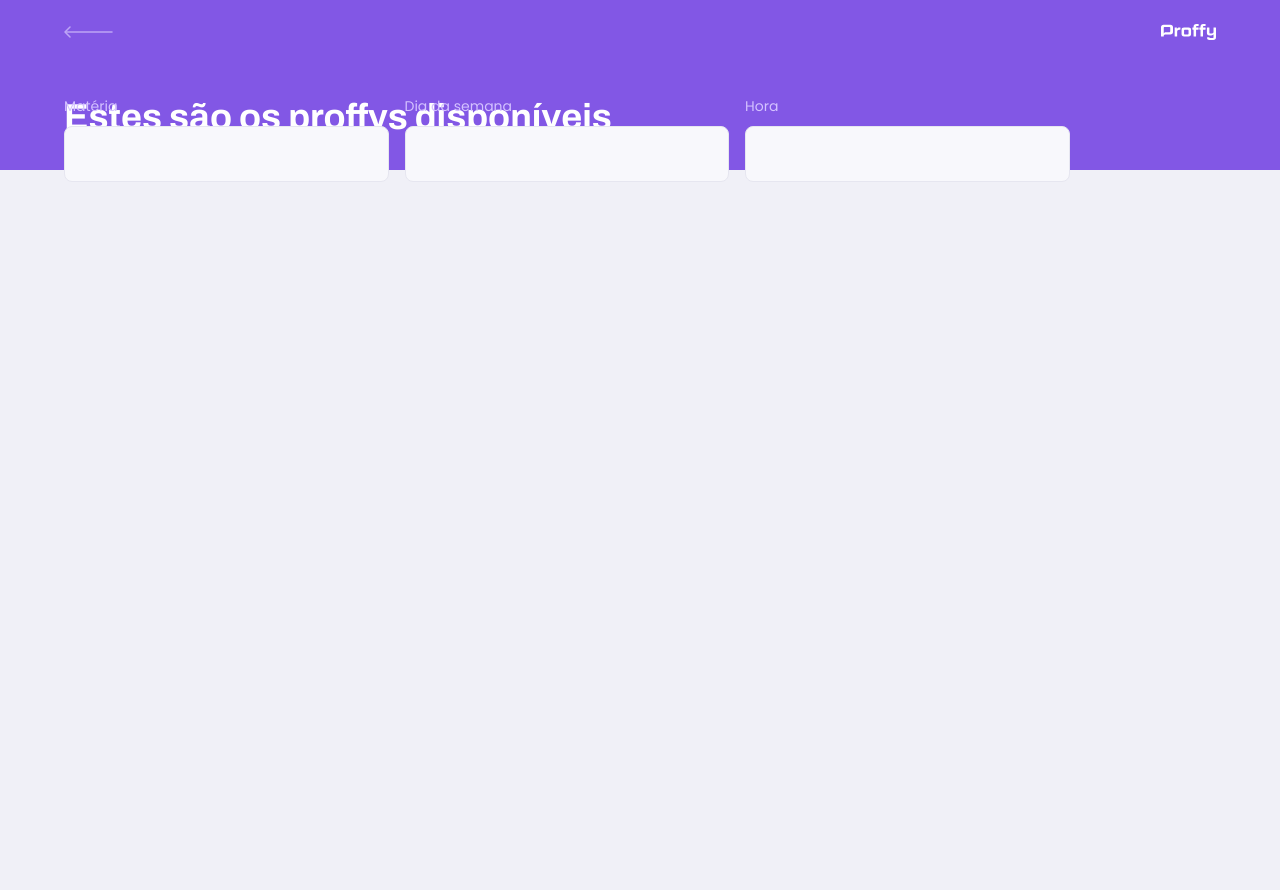
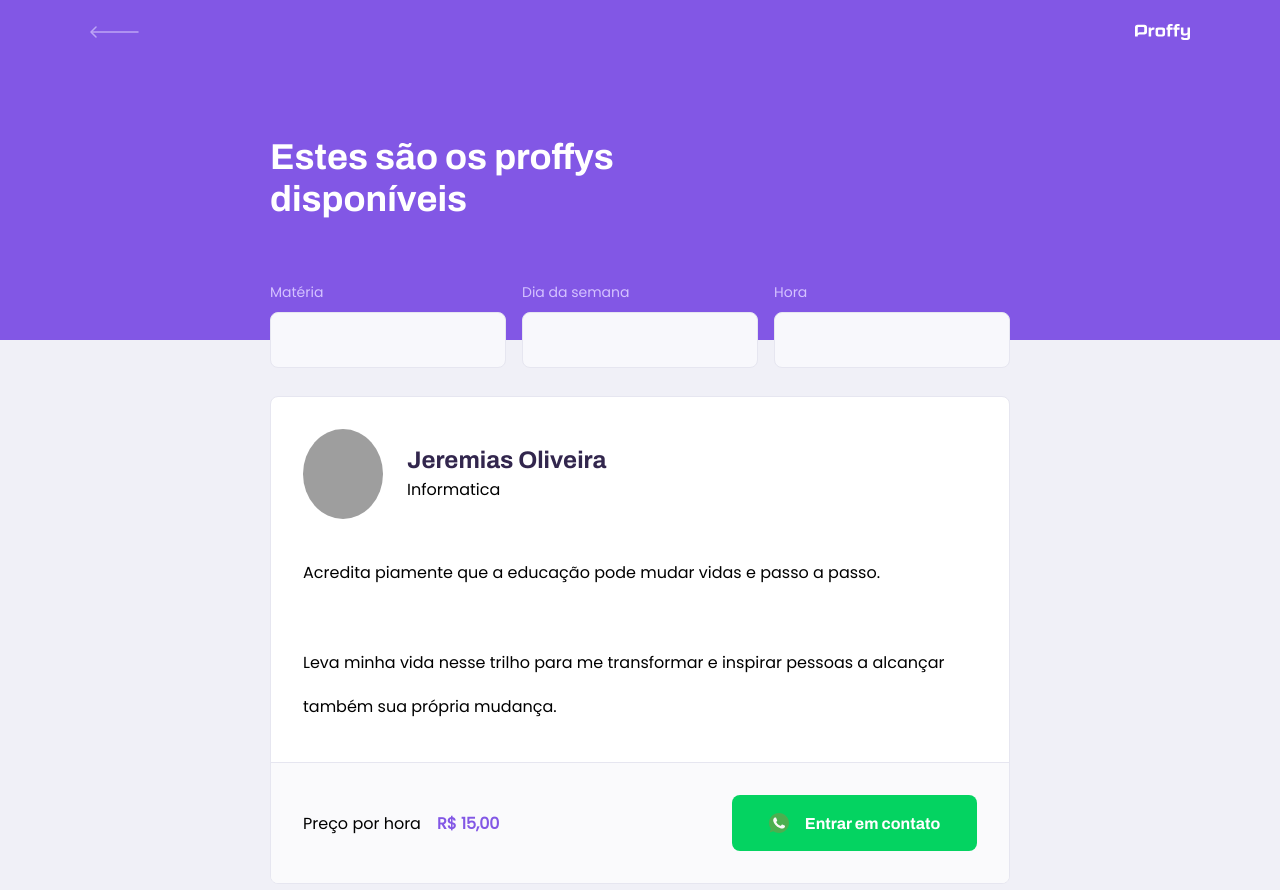
Before and after one commit to gilbertomoj/proffy-nlw, a React (Create React App) app in the folder web/: page /study in a window 1280 px wide. Shown: the top 890 px of the page. Before the commit the page ends 800 px from the top, so only its background shows below. Built offline with nearby package versions, Linux system fonts and the light colour scheme; grey boxes are pictures that could not be loaded.

Commit message:
Epsodio 1 completo

```diff
--- a/web/src/components/Page-Header/styles.css
+++ b/web/src/components/Page-Header/styles.css
@@ -38,3 +38,25 @@
     line-height: 4.2rem;
     color: var(--color-title-in-primary);
 }
+
+@media(min-width: 700px){
+    .page-header{
+        height: 340px;
+    }
+    .page-header .top-bar-container{
+        max-width: 1100px;
+    }
+    .page-header .header-content{
+        flex: 1;
+        max-width: 740px;
+        margin : 0 auto;
+        padding-bottom: 48px;
+        display: flex;
+        flex-direction: column;
+        justify-content: center;
+        align-items: flex-start;
+    }
+    .page-header .header-content strong {
+        max-width: 350px;
+    }
+}
--- a/web/src/pages/TeacherList/index.tsx
+++ b/web/src/pages/TeacherList/index.tsx
@@ -2,6 +2,8 @@
 import PageHeader from '../../components/Page-Header';
 
 import './styles.css';
+
+import whatsappIcon from '../../assets/images/icons/whatsapp.svg';
 
 function TeacherList(){
     return(
@@ -22,6 +24,32 @@
                     </div>
                 </form>
             </PageHeader>
+            <main>
+                <article className="teacher-item">
+                    <header>
+                    <img src="https://avatars2.githubusercontent.com/u/38990510?s=400&u=9a67ab85804229db6ec973f2a0c56b698d259eee&v=4" alt="Jeremias"/>
+                    <div>
+                        <strong>Jeremias Oliveira</strong>
+                        <span>Informatica</span>
+                    </div>
+                    </header>
+                    <p>
+                    Acredita piamente que a educação pode mudar vidas e passo a passo.
+                    <br/> <br/>
+                    Leva minha vida nesse trilho para me transformar e inspirar pessoas a alcançar também sua própria mudança.
+                    </p>
+                    <footer>
+                        <p>
+                            Preço por hora
+                            <strong>R$ 15,00</strong>
+                        </p>
+                        <button type="button">
+                            <img src={whatsappIcon} alt="Whatsapp"/>
+                            Entrar em contato
+                        </button>
+                    </footer>
+                </article>
+            </main>
         </div>
 
     )
--- a/web/src/pages/TeacherList/styles.css
+++ b/web/src/pages/TeacherList/styles.css
@@ -88,6 +88,83 @@
 right: 1.6rem;
 bottom: 0;
 }
+
+#page-teacher-list main{
+    margin: 3.2rem auto;
+    width: 90%;
+}
+
+.teacher-item {
+    background: var(--color-box-base);
+    border: 1px solid var(--color-line-in-white);
+    border-radius: 0.8rem;
+    margin-top: 2.4rem;
+    overflow: hidden;
+}
+.teacher-item header{
+    padding: 3.2rem 2rem;
+    display: flex;
+    align-items: center;
+}
+
+.teacher-item header img{
+    width: 8rem;
+    height: 9rem;
+    border-radius: 50%;
+}
+
+.teacher-item header div{
+    margin-left: 2.4rem;
+}
+.teacher-item header div strong{
+    font: 700 2.4rem Archivo;
+    display: block;
+    color: var(--color-text-title);
+}
+.teacher-item header div span{
+    font-size: 1.6rem;
+    display: block;
+    margin-top: 0.4rem;
+}
+.teacher-item > p {
+    padding: 0 2rem;
+    font-size: 1.6rem;
+    line-height: 2.8;
+}
+.teacher-item footer{
+    padding: 3.2rem 2rem;
+    background: var(--color-box-footer);
+    border-top: 1px solid var(--color-line-in-white);
+    margin-top: 3.2rem;
+    display: flex;
+    align-items: center;
+    justify-content: space-between;
+}
+
+.teacher-item footer strong{
+    color: var(--color-primary);
+    font-size: 1.6rem;
+    display: block;
+}
+.teacher-item footer button{
+    width: 20rem;
+    height: 5.6rem;
+    background: var(--color-secundary);
+    color: var(--color-button-text);
+    border: 0;
+    border-radius: 0.8rem;
+    cursor: pointer;
+    font: 700 1.4rem Archivo;
+    display: flex;
+    align-items: center;
+    justify-content: space-evenly;
+    transition: 0.2s;
+}
+.teacher-item footer button:hover{
+    background-color: var(--color-secundary-dark);
+}
+
+
 @media(min-width: 700px){
   #page-teacher-list {
     max-width: 100%;
@@ -97,9 +174,34 @@
       grid-template-columns: repeat(3, 1fr);
       column-gap: 16px;
       position: absolute;
-      bottom: -44px;
+      bottom: -60px;
   }
   #search-teachers .input-block + .input-block{
     margin-top: 0;
 }
+    #page-teacher-list main{
+        padding: 3.2rem 0;
+        max-width: 740px;
+        margin: 0 auto;
+    }
+    .teacher-item header , .teacher-item footer {
+        padding: 3.2rem;
+    }
+
+    .teacher-item > p{
+        padding: 0 3.2rem;
+    }
+
+    .teacher-item footer p strong {
+        display: initial;
+        margin-left: 1.6rem;
+    }
+    .teacher-item footer button {
+        width: 24.5rem;
+        font-size: 1.6rem;
+        justify-content: center;
+    }
+    .teacher-item footer button img {
+        margin-right: 1.6rem;
+    }
 }
```
